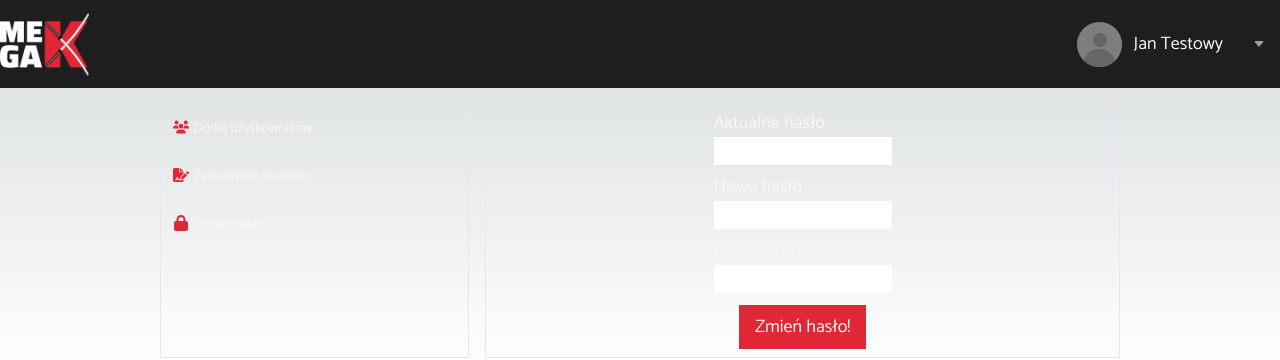
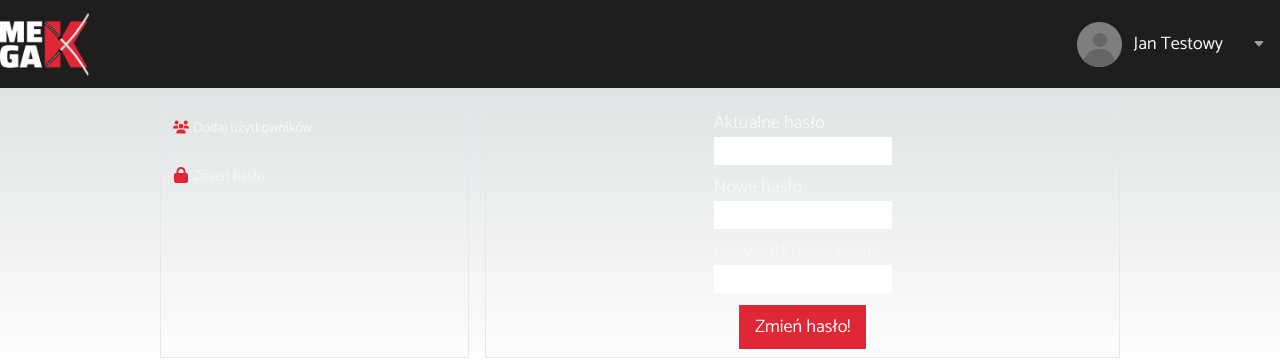
Before and after one commit to MichalTomczakSE/Mega-K-Headhunter-Front, a Next.js app: page /test in a window 1280 px wide. Shown: the top 360 px of the page. Built offline with nearby package versions, Linux system fonts and the light colour scheme.

Commit message:
Added isAdmin props to display different UI

```diff
--- a/components/panels/AccountDashboard.tsx
+++ b/components/panels/AccountDashboard.tsx
@@ -3,9 +3,10 @@ import { ReactNode } from 'react';
 
 interface AccountDashboardProps {
   children: ReactNode;
+  isAdmin: boolean;
 }
 
-export const AccountDashboard = ({ children }: AccountDashboardProps) => {
+export const AccountDashboard = ({ children, isAdmin }: AccountDashboardProps) => {
   return (
     <div
       className='
@@ -16,7 +17,7 @@ export const AccountDashboard = ({ children }: AccountDashboardProps) => {
         className='flex justify-center border
          md:justify-start md:px-3
          text-sm md:text-md'>
-        <SidebarMenu isAdmin={true} />
+        <SidebarMenu isAdmin={isAdmin} />
       </div>
       <div
         className='border col-span-2 text-sm md:text-lg'>
```
